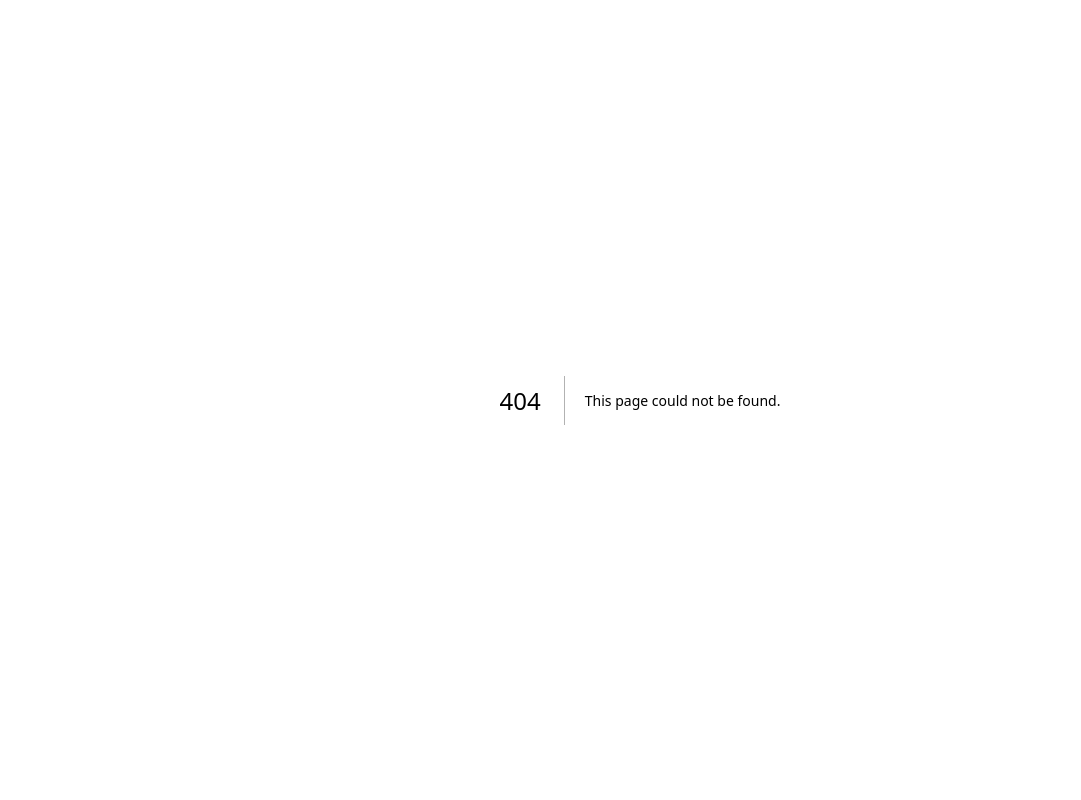
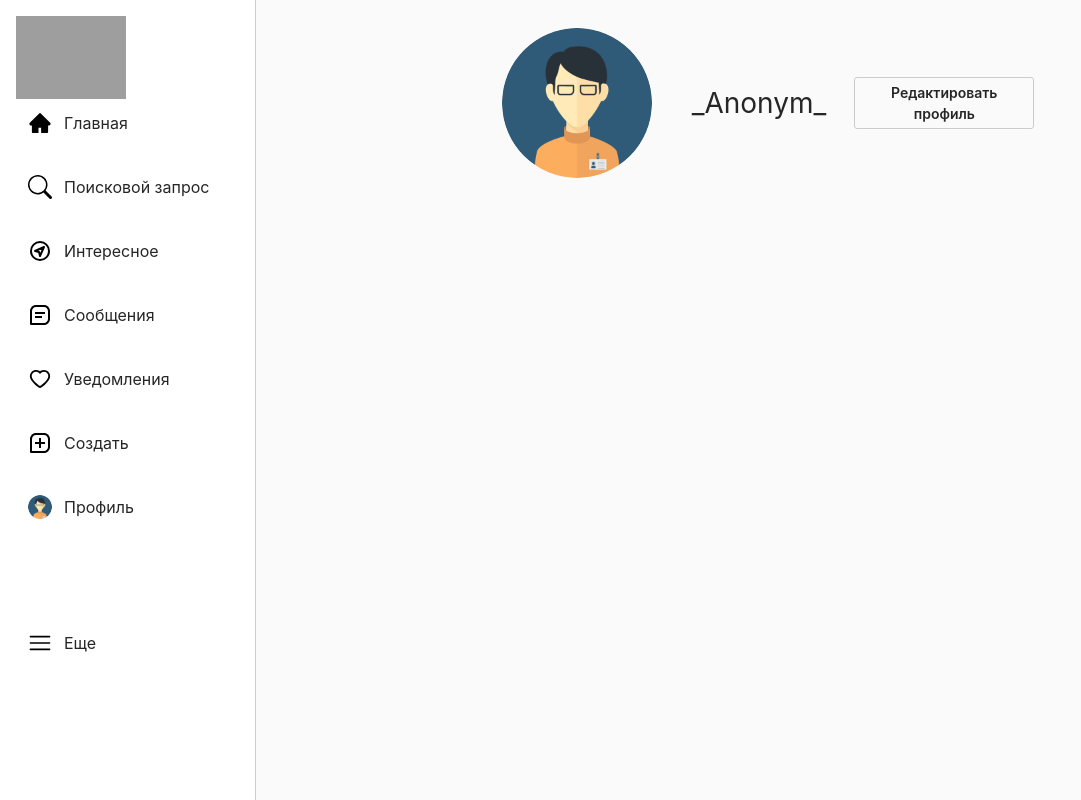
Before and after one commit to TeryaevAndrey/instagram-copy, a Next.js app: page /profile/1 in a window 1280 px wide. Before the commit this address had no page. Shown: the whole page, without its empty margins (0-1081 px from the left). Built offline with nearby package versions, Linux system fonts and the light colour scheme; grey boxes are pictures that could not be loaded.

Commit message:
start-layout-profile

```diff
--- /dev/null
+++ b/components/Profile/ProfileHeader.tsx
@@ -0,0 +1,20 @@
+import Image from "next/image";
+import { FC } from "react";
+
+const ProfileHeader: FC = () => {
+  return (
+    <div className="flex items-center gap-10">
+      <div className="relative w-[150px] h-[150px] rounded-[100%] overflow-hidden">
+        <Image src="/avatar.png" alt="avatar" fill={true} />
+      </div>
+      <div className="flex items-center gap-7">
+        <span className="text-[28px] text-[#262626]">_Anonym_</span>
+        <button className="edit-btn text-[14px] text-[#262626] font-semibold w-[180px] min-h-[30px] p-1 rounded-[3px]">
+          Редактировать профиль
+        </button>
+      </div>
+    </div>
+  );
+};
+
+export default ProfileHeader;
--- a/components/Sidebar/Menu/Menu.tsx
+++ b/components/Sidebar/Menu/Menu.tsx
@@ -26,7 +26,6 @@ const Menu: FC = () => {
         <MenuItem img={BiMessageSquareAdd} title="Создать" />
         <Profile />
       </div>
-      <SidebarBurger style={{marginTop: "100%"}} />
     </>
   );
 };
--- a/components/Sidebar/Sidebar.tsx
+++ b/components/Sidebar/Sidebar.tsx
@@ -1,6 +1,7 @@
 import Image from 'next/image';
 import Link from 'next/link';
 import React, { FC } from 'react';
+import SidebarBurger from './Burger/SidebarBurger';
 import Menu from './Menu/Menu';
 
 const Sidebar: FC = () => {
@@ -10,6 +11,7 @@ const Sidebar: FC = () => {
         <Image src="/instaIcon.svg" alt="instagram" width="110" height="40" />
       </Link>
       <Menu />
+      <SidebarBurger style={{marginTop: "100px", marginLeft: "0.75rem"}}/>
     </div>
   );
 };
--- /dev/null
+++ b/pages/profile/[id].tsx
@@ -0,0 +1,20 @@
+import { FC } from "react";
+import ProfileHeader from "../../components/Profile/ProfileHeader";
+import Sidebar from "../../components/Sidebar/Sidebar";
+
+const Profile: FC = () => {
+    return(
+        <div className="flex items-start">
+      <Sidebar />
+      <div className="w-[80%] ml-auto">
+        <div className="flex justify-center items-start gap-5 mx-auto mt-7">
+          <div className="flex flex-col">
+            <ProfileHeader />
+          </div>
+        </div>
+      </div>
+    </div>
+    );
+}
+
+export default Profile;
--- a/styles/globals.css
+++ b/styles/globals.css
@@ -160,6 +160,10 @@ input {
   top: 50%;
 }
 
+.edit-btn {
+  border: 1px solid #ccc;
+}
+
 @layer components {
   .auth-footer-link {
     @apply text-[12px] text-[#8E8E8E] hover:underline
```
